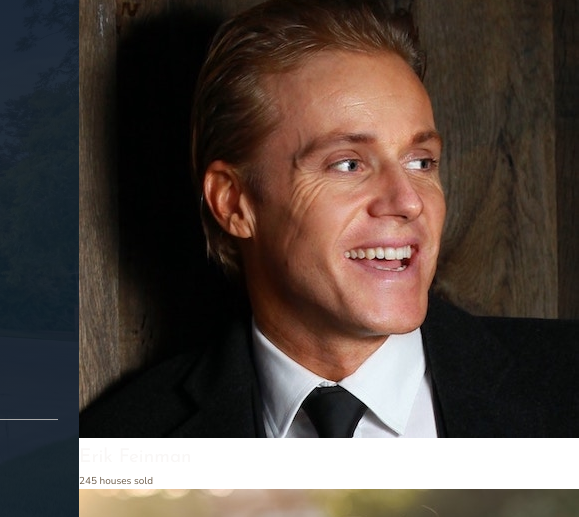
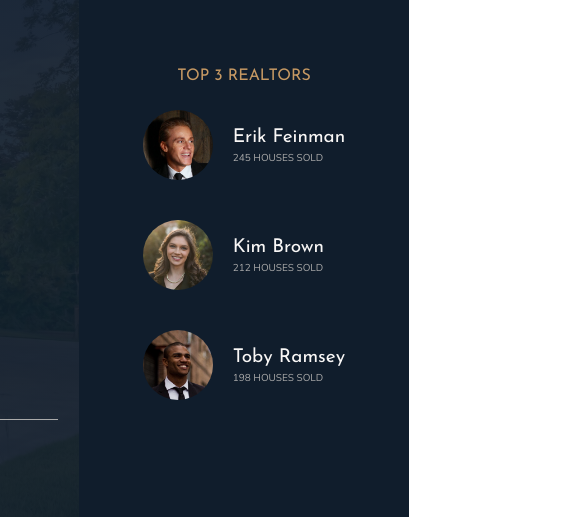
Before and after one commit to rudiss/grid-project, a website: page index.html in a window 1280 px wide. Shown: the part 88-605 px from the top of the page, 871-1450 px from the left, 579 px wide, since content can reach past the window. Drawn offline with nearby package versions, Linux system fonts and the light colour scheme.

Commit message:
updated right side header section

```diff
--- a/sass/_realtors.sass
+++ b/sass/_realtors.sass
@@ -1,2 +1,28 @@
 .realtors
   grid-column: col-start 7 / full-end
+  background-color: $color-secondary
+  padding: 3rem
+  display: grid
+  align-content: center
+  justify-content: center
+  grid-row-gap: 2rem
+  justify-items: center
+
+  &__list
+    display: grid
+    grid-template-columns: min-content max-content
+    align-items: center
+    grid-column-gap: 2rem
+    grid-row-gap: 5vh
+
+  &__img
+    width: 7rem
+    border-radius: 50%
+    display: block
+
+  &__details
+
+  &__sold
+    text-transform: uppercase
+    color: $color-grey-light-2
+    margin-top: -3px
```
Also changed, not shown: css/style.css.
